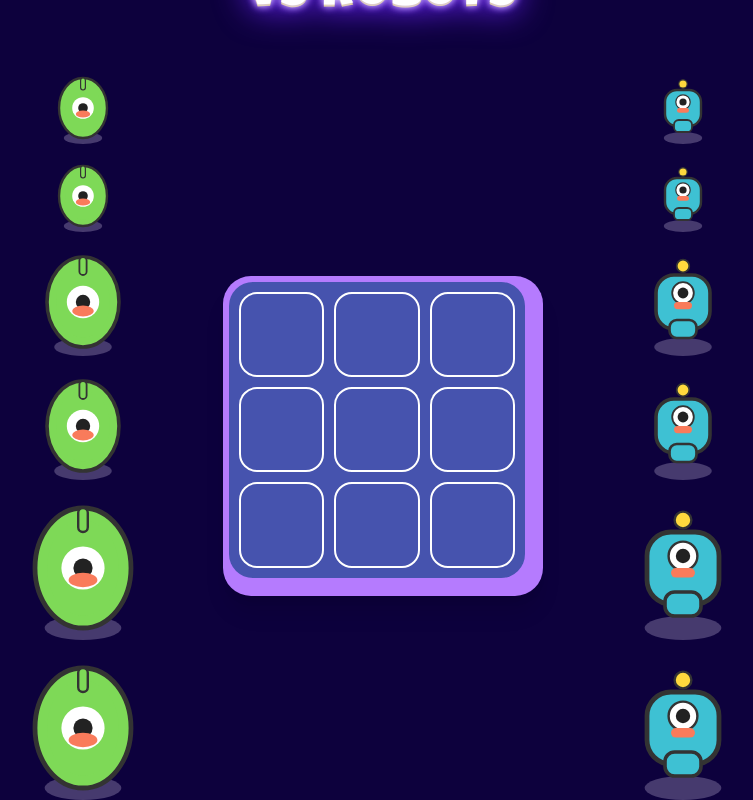
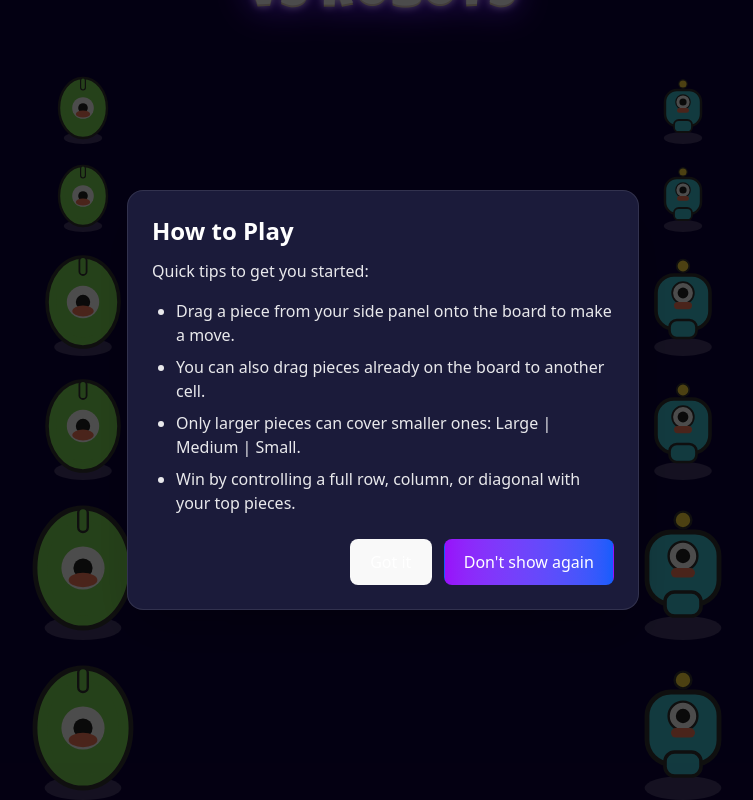
Before and after one commit to abhi-824/Gobblet-Gobblers-frontend, a React (Vite) app: page / in a window 1280 px wide. Both pictures are taken after a click on the button "🚀 Start Cosmic Battle". Shown: the part 113-913 px from the top of the page, without its empty margins (257-1010 px from the left). Built offline with nearby package versions, Linux system fonts and the light colour scheme.

Commit message:
guideline

```diff
--- a/src/components/Game.tsx
+++ b/src/components/Game.tsx
@@ -24,6 +24,7 @@
 import { motion, AnimatePresence } from "framer-motion";
 import { ResultDialog } from "./ResultDialog";
 import { useParams, useNavigate } from "react-router-dom";
+import { GuideOverlay } from "./GuideOverlay";
 
 export function Game() {
   const { gameId } = useParams<{ gameId: string }>();
@@ -39,6 +40,7 @@
     position: { x: number; y: number };
   } | null>(null);
   const [showPlayAgainButton, setShowPlayAgainButton] = useState(false);
+  const [showGuide, setShowGuide] = useState(false);
   const queryClient = useQueryClient();
 
   const startGame = useStartGame();
@@ -69,6 +71,9 @@
           // Hide game start loader after a delay for better UX
           setTimeout(() => {
             setIsGameStarting(false);
+            // Show guide if not skipped previously
+            const skipped = localStorage.getItem("avr:guide:skip") === "1";
+            if (!skipped) setShowGuide(true);
           }, 2000);
         },
         onError: () => {
@@ -398,6 +403,17 @@
           winner={game?.winner}
         />
       </AnimatePresence>
+
+      {/* Guide Overlay (only in game view) */}
+      {showGuide && (
+        <GuideOverlay
+          onClose={() => setShowGuide(false)}
+          onSkipForever={() => {
+            localStorage.setItem("avr:guide:skip", "1");
+            setShowGuide(false);
+          }}
+        />
+      )}
     </>
   );
 }
--- /dev/null
+++ b/src/components/GuideOverlay.tsx
@@ -0,0 +1,39 @@
+import React from "react";
+
+type GuideOverlayProps = {
+  onClose: () => void;
+  onSkipForever: () => void;
+};
+
+export function GuideOverlay({ onClose, onSkipForever }: GuideOverlayProps) {
+  return (
+    <div className="fixed inset-0 z-50 flex items-center justify-center bg-black/70 px-4">
+      <div className="max-w-lg w-full bg-[#1b1b3a] text-white rounded-2xl shadow-2xl p-6 border border-white/10">
+        <h2 className="text-2xl font-bold mb-3">How to Play</h2>
+        <p className="text-white/90 mb-4">Quick tips to get you started:</p>
+
+        <ul className="list-disc pl-6 space-y-2 text-white/90">
+          <li>Drag a piece from your side panel onto the board to make a move.</li>
+          <li>You can also drag pieces already on the board to another cell.</li>
+          <li>Only larger pieces can cover smaller ones: Large | Medium | Small.</li>
+          <li>Win by controlling a full row, column, or diagonal with your top pieces.</li>
+        </ul>
+
+        <div className="mt-6 flex items-center justify-end gap-3">
+          <button
+            className="px-4 py-2 rounded-lg bg-white/10 hover:bg-white/20 transition-colors"
+            onClick={onClose}
+          >
+            Got it
+          </button>
+          <button
+            className="px-4 py-2 rounded-lg bg-gradient-to-r from-purple-600 to-blue-600 hover:from-purple-500 hover:to-blue-500 transition-colors"
+            onClick={onSkipForever}
+          >
+            Don't show again
+          </button>
+        </div>
+      </div>
+    </div>
+  );
+}
```
